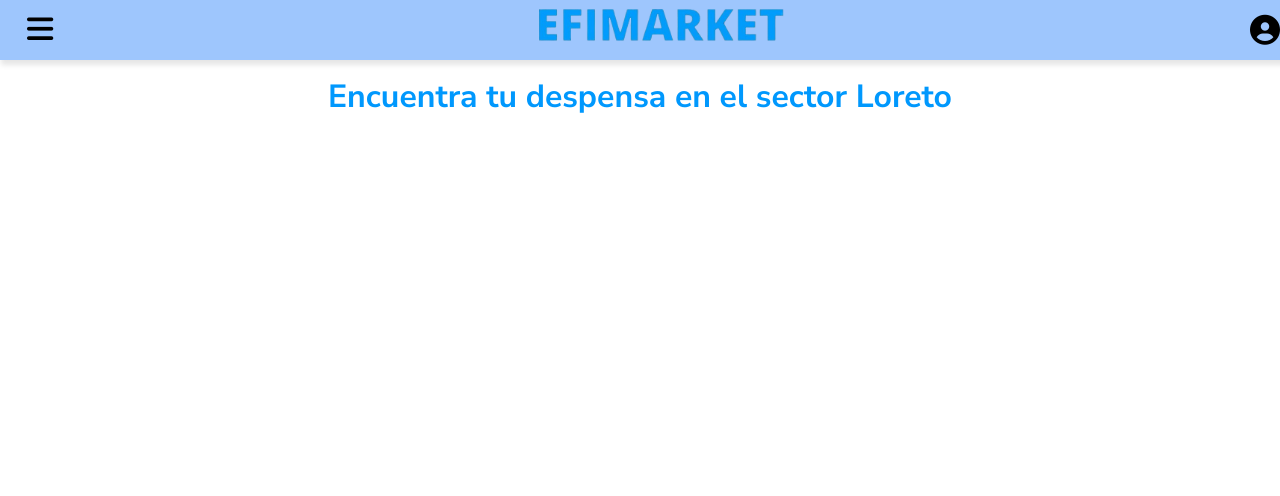
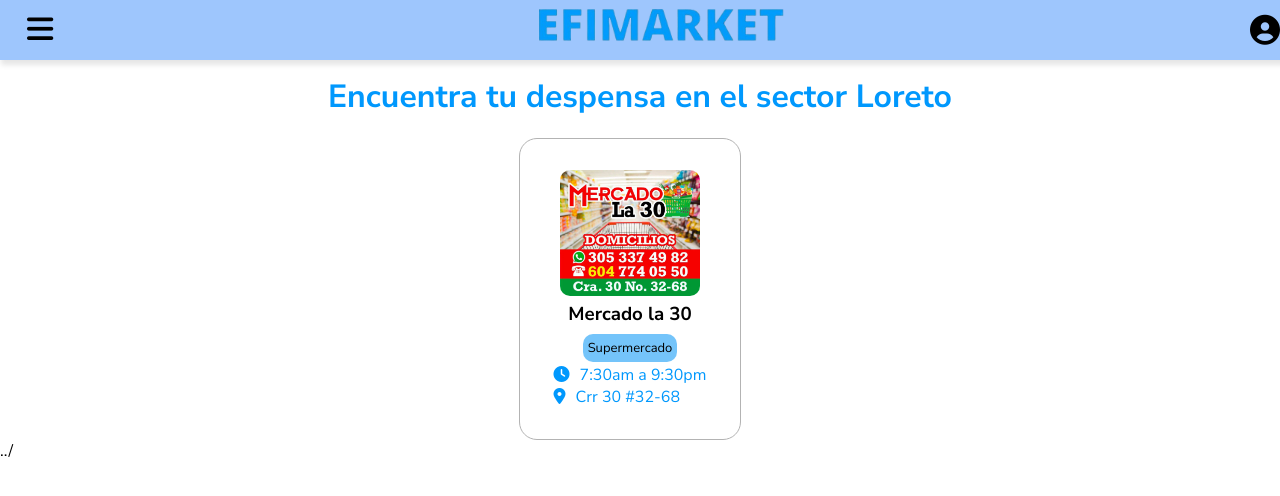
Before and after one commit to xngxllw/Efimarket, a PHP site: page /categorias/despensa.php in a window 1280 px wide. Shown: the top 496 px of the page. Run offline with PHP 8.4, Linux system fonts and the light colour scheme; some libraries are stand-ins or nearby versions.

Commit message:
agrego supermercado, revuelteria y soluciono un error en el index

```diff
--- a/Vista/categorias/despensa.php
+++ b/Vista/categorias/despensa.php
@@ -40,6 +40,19 @@
     <header>
         <h1>Encuentra tu despensa en el sector Loreto</h1>
     </header>
+    <div class="contenedor-negocios">
+        <div class="cont-negocios">
+            <a href="#" class="negocio">
+                <img src="img/mercadola30.jpeg" alt="">
+                <h3 class="nombreNegocio">Mercado la 30</h3>
+                <div class="categoriaNegocio">Supermercado</div>
+                <div class="info-negocio">
+                    <div class="horario"><i class="fa-solid fa-clock"></i><span>7:30am a 9:30pm</span></div>
+                    <div class="ubicacion"><i class="fa-solid fa-location-dot"></i><span>Crr 30 #32-68</span></div>
+                </div>
+            </a>
+        </div>
+    </div>../
     <div class="hamburger-dropdown-menu hide" id="hamburgerDropdownMenu">
         <div class="menu-header">
             <img src="../images/carrito.png" alt="Logo" class="menu-logo" onclick="closeMenu()"> <!-- Imagen con evento de clic -->
--- a/Vista/index.php
+++ b/Vista/index.php
@@ -155,7 +155,7 @@
             <p>Ropa y Accesorios</p>
         </div>
         <div class="categoria">
-            <a href="categorias/mascotas.php"><img src="images/frutas.jpg" alt=""></a>
+            <a href="categorias/frutas.php"><img src="images/frutas.jpg" alt=""></a>
             <p>Frutas y Verduras</p>
         </div>
     </div>
```
Also changed, not shown: Vista/categorias/frutas.php (+10 -0 lines).
